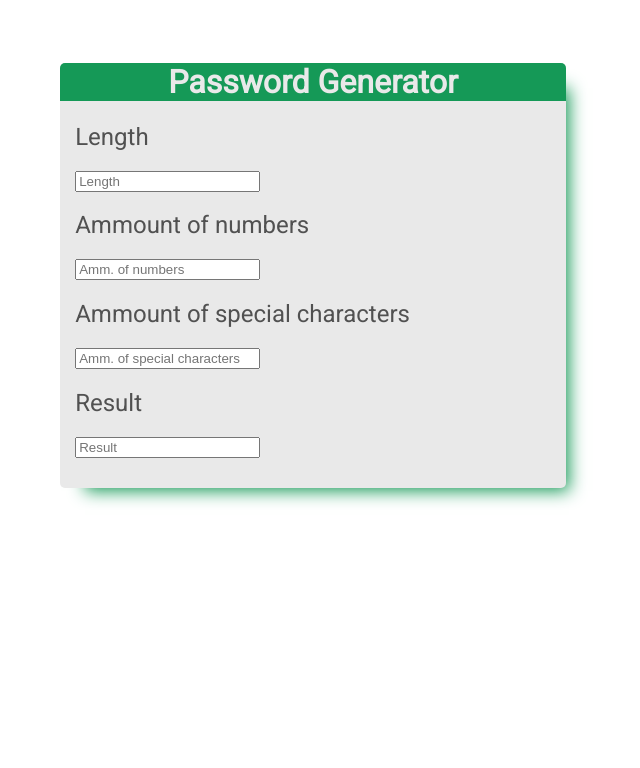
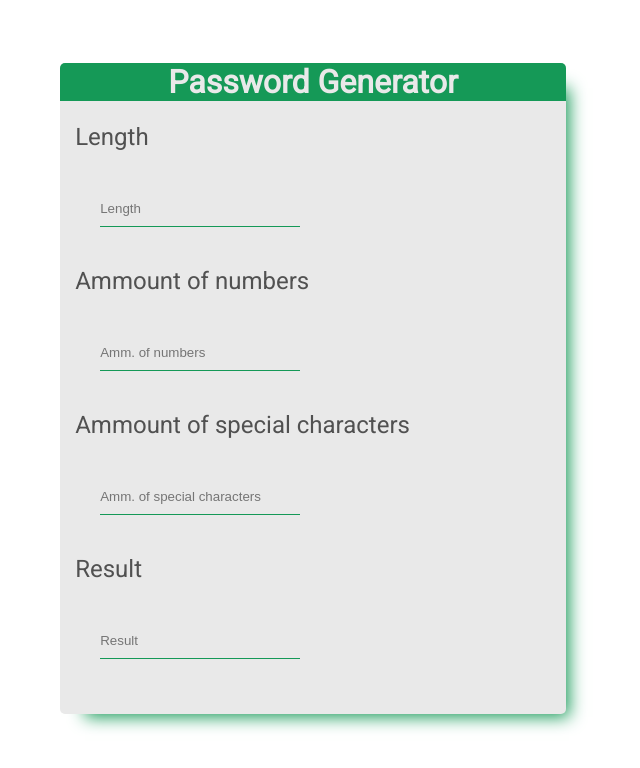
Before and after one commit to pasiastazebra/password-generator, a Vue app in the folder password-generator/: page / in a window 1280 px wide. Shown: the top 768 px of the page, without its empty margins (327-967 px from the left). Built offline with nearby package versions, Linux system fonts and the light colour scheme.

Commit message:
input fields styled

```diff
--- a/password-generator/src/components/WindowContent.vue
+++ b/password-generator/src/components/WindowContent.vue
@@ -144,6 +144,24 @@ export default {
      font-weight: 400;
    }
 
+   &-input {
+    margin: 40px 25px;
+    width: 200px;
+    display: block;
+    border: none;
+    padding: 10px 0;
+    border-bottom: solid 1px $greenColor;
+    transition: all 0.3s cubic-bezier(.64,.09,.08,1);
+    background: linear-gradient(to bottom, rgba(255,255,255,0) 96%, $greenColor 4%);
+    background-position: -200px 0;
+    background-size: 200px 100%;
+    background-repeat: no-repeat;
+    color: darken($greenColor, 20%);
+
+    &:focus{
+      outline: none;
+    }
+  }
   }
  }
 </style>
```
